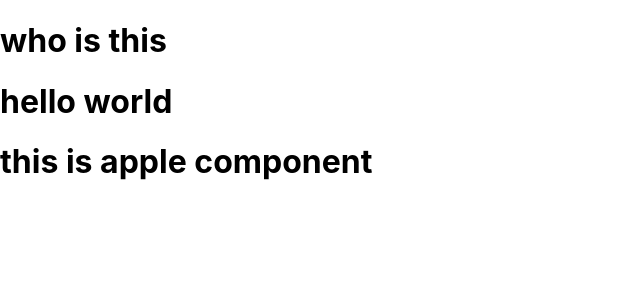
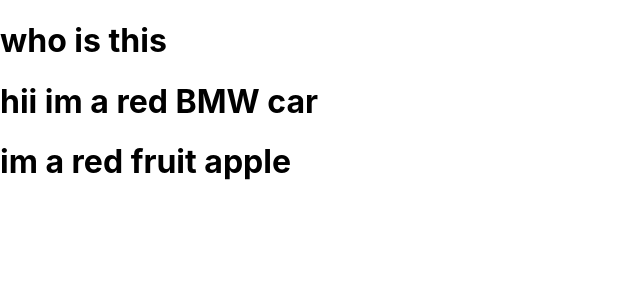
Before and after one commit to Bijon2002/react_learnings, a React (Create React App) app: page / in a window 1280 px wide. Shown: the top 300 px of the page, without its empty margins (0-640 px from the left). Built offline with nearby package versions, Linux system fonts and the light colour scheme.

Commit message:
learned props

```diff
--- a/src/components/Apple.js
+++ b/src/components/Apple.js
@@ -3,8 +3,10 @@
 class Apple extends React.Component
 {
          render(){
+            const {appleinfo} = this.props;
+            const {type, color} = appleinfo;
              return(
-                 <h1>this is apple component</h1>
+                 <h1>im a {color} {type} apple </h1>
              );
          }
 }
--- a/src/components/car.js
+++ b/src/components/car.js
@@ -1,9 +1,18 @@
 //any file name  you can give
 
-function Car()
+function Car(props)
 {
+  // const {brand, color} = props;
+  const {carinfo} = props;
+  const {brand, color} = carinfo;
+
+  // const {appleinfo} = props;
+  // const {type, colors} = appleinfo;
+
+  const test = `hii im a ${color} ${brand} car `;
+
   return(
-    <h1>hello world</h1>
+    <h1>{test}</h1>
   );
 }
 
--- a/src/components/gar.js
+++ b/src/components/gar.js
@@ -3,11 +3,18 @@
 
 function Gar()
 {
+ // const brand = "BMferarW";
+  //const color = "red";
+
+  const carinfo ={brand:"BMW", color:"red"};
+  const appleinfo ={type:"fruit", color:"red"};
+
   return(
   <>
     <h1>who is this</h1>
-    <Car/>
-    <Apple/>
+    {/* <Car brand={brand}  color={color} /> */}
+    <Car carinfo={carinfo} />
+    <Apple appleinfo={appleinfo}/>
     </>
   );
 }
```
